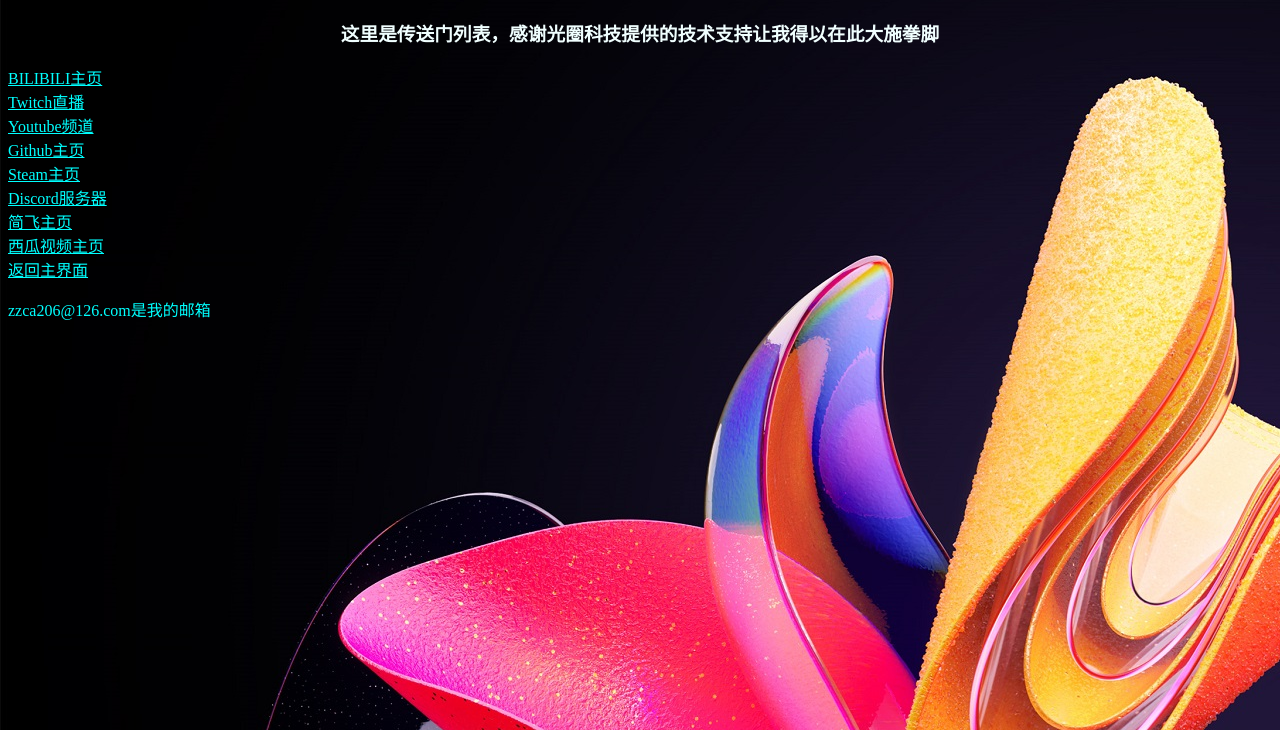
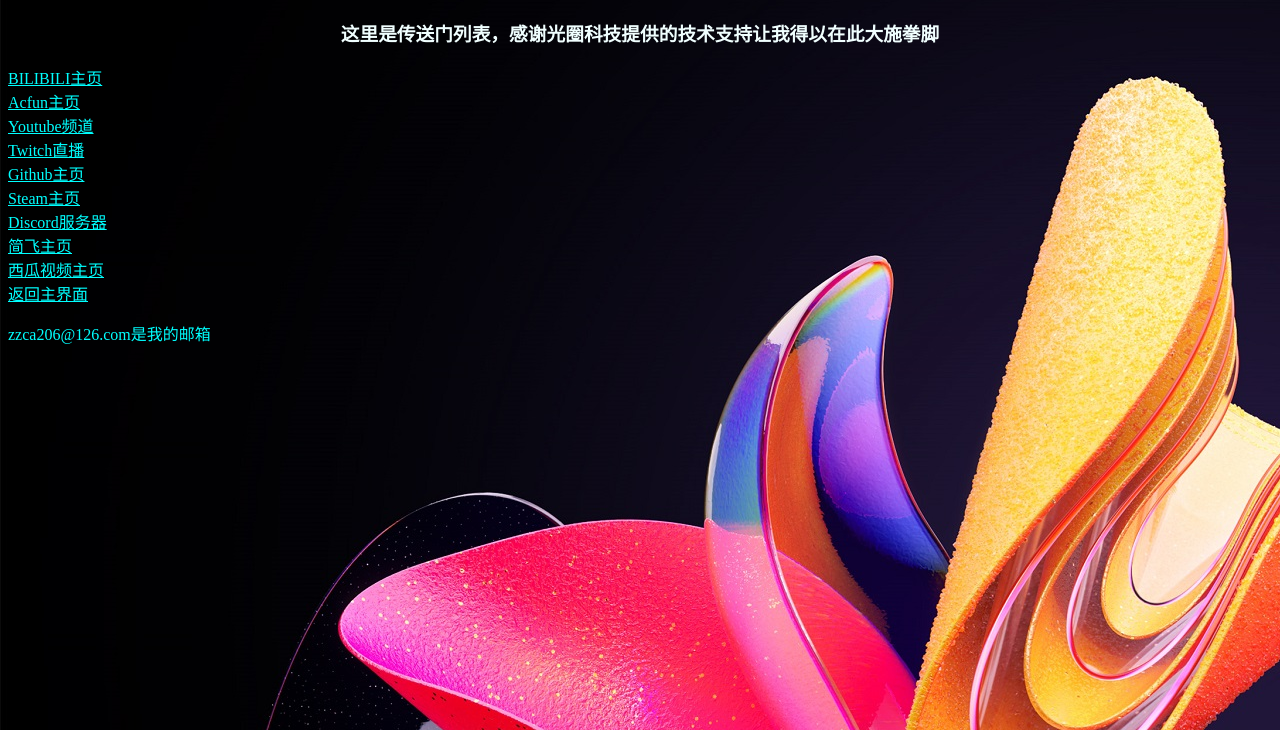
Before and after one commit to ilovethegame10/Portal, a plain HTML site: page index.html in a window 1280 px wide. Shown: the part 70-800 px from the top of the page. Drawn offline with Linux system fonts and the light colour scheme.

Commit message:
Update index.html

```diff
--- a/index.html
+++ b/index.html
@@ -16,8 +16,9 @@
         <h1>传送门列表</h1>
         <h3>这里是传送门列表，感谢光圈科技提供的技术支持让我得以在此大施拳脚</h3>
         <a href="http://space.bilibili.com/495432282" target="_blank">BILIBILI主页</a><br>
+        <a href="http://www.acfun.cn/u/33601418" target="_blank">Acfun主页</a><br>
+        <a href="http://www.youtube.com/channel/UCk4B8feFPPiI7VdeP3bYS7g" target="_blank">Youtube频道</a><br>
         <a href="http://www.twitch.tv/ilovethegame10" target="_blank">Twitch直播</a><br>
-        <a href="http://www.youtube.com/channel/UCk4B8feFPPiI7VdeP3bYS7g" target="_blank">Youtube频道</a><br>
         <a href="http://github.com/ilovethegame10" target="_blank">Github主页</a><br>
         <a href="http://steamcommunity.com/profiles/76561198876945822/" target="_blank">Steam主页</a><br>
         <a href="http://discord.gg/qzCHRp4f4v" target="_blank">Discord服务器</a><br>
```
